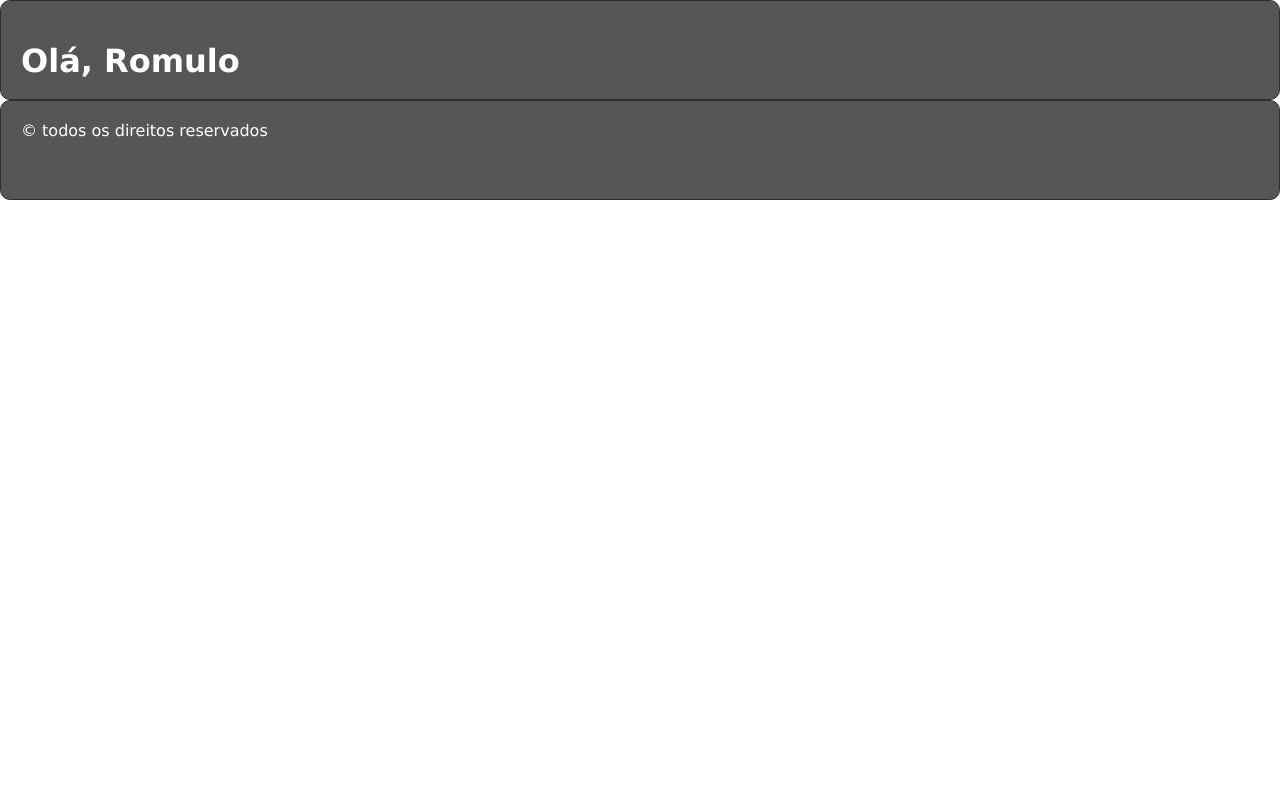
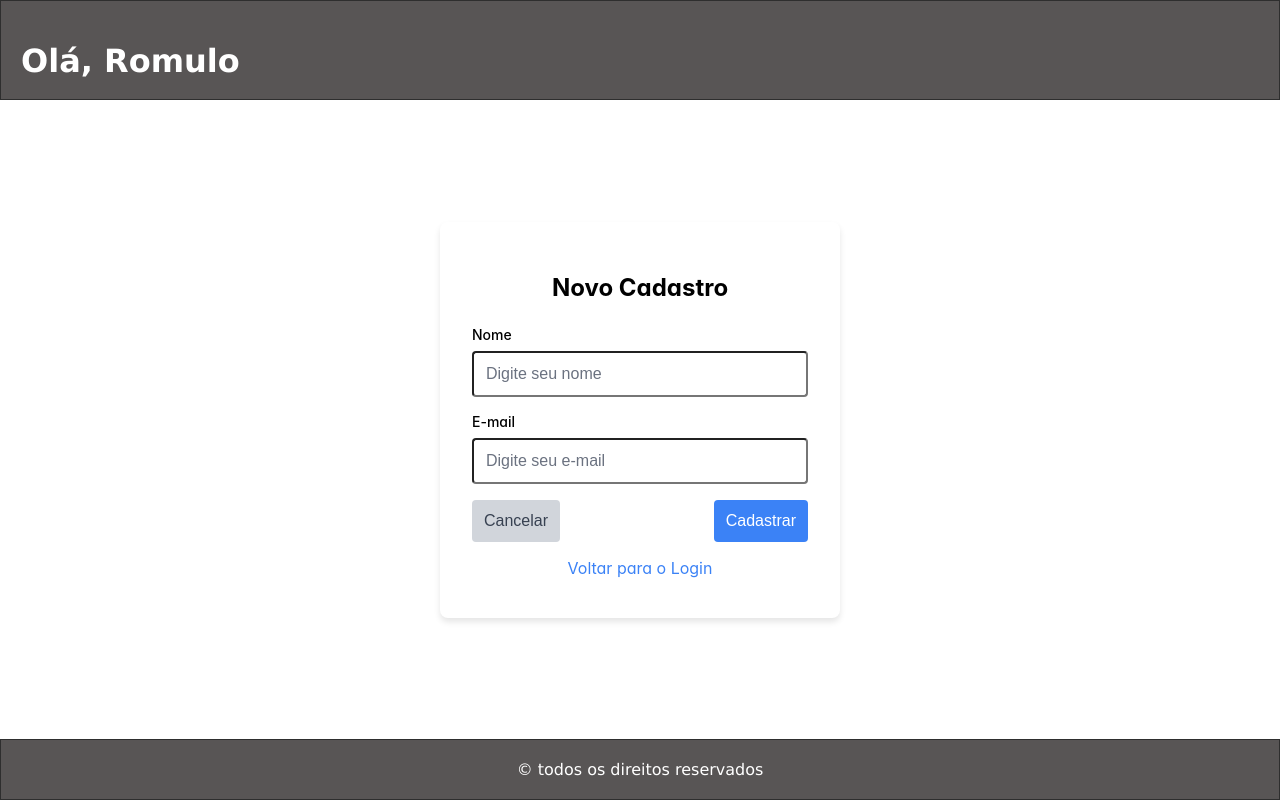
Before and after one commit to RomuloJB/Leilao-Front-React, a React (Create React App) app: page /novoCadastro in a window 1280 px wide. Built offline with nearby package versions, Linux system fonts and the light colour scheme; no server answers.

Commit message:
add | desenvolvimento da pagina de cadastro de usuario

```diff
--- a/src/App.js
+++ b/src/App.js
@@ -3,10 +3,12 @@ import Footer from './components/footer/Footer';
 import Header from './components/header/Header';
 import Calculadora from './pages/calculadora/Calculadora';
 import Home from './pages/home/Home';
+import NovoCadastro from './pages/novoCadastro/novoCadastro';
+import RecuperarSenha from './pages/recuperarSenha/recuperarSenha';
 
 import { BrowserRouter, Route, Routes } from 'react-router-dom';
 import Cadastro from './pages/tarefa/Cadastro';
-import Login from './pages/login/Login';
+/* import Login from './pages/login/Login'; */
 
 function App() {
   return (
@@ -14,7 +16,11 @@ function App() {
       <Header nome="Romulo" />
       <BrowserRouter>
         <Routes>
-          <Route path='/' Component={() => <Login />} />
+          {/* <Route path='/' Component={() => <Login />} /> */}
+          {/* <Route path='/home' Component={Home} /> */}
+          <Route path='/' Component={() => <Home />} />
+          <Route path='/novoCadastro' Component={() => <NovoCadastro />} />
+          <Route path='/recuperarSenha' Component={() => <RecuperarSenha />} />
           <Route path='/calculadora' Component={Calculadora} />
           <Route path='/cadastro' Component={Cadastro} />
         </Routes>
--- a/src/components/footer/Footer.css
+++ b/src/components/footer/Footer.css
@@ -1,9 +1,13 @@
 .footer {
+    display: flex;
     font-family: 'Lucida Sans', 'Lucida Sans Regular', 'Lucida Grande', 'Lucida Sans Unicode', Geneva, Verdana, sans-serif;
     background-color: #585555;
-    height: 100px;
     border: 1px solid #2e2e2e;
-    border-radius: 10px;
     padding: 20px;
     color: #fff;
+
+    position: fixed;
+    bottom: 0;
+    width: 100%;
+    justify-content: center;
 }
--- a/src/components/header/Header.css
+++ b/src/components/header/Header.css
@@ -3,7 +3,6 @@
     background-color: #585555;
     height: 100px;
     border: 1px solid #2e2e2e;
-    border-radius: 10px;
     padding: 20px;
     color: #fff;
 }
--- a/src/pages/login/Login.jsx
+++ b/src/pages/login/Login.jsx
@@ -1,54 +1,86 @@
-import React, { useState } from 'react';
+import React, { useState, useEffect } from 'react';
 import { Link } from 'react-router-dom';
 import './Login.css';
 
 function Login() {
   const [email, setEmail] = useState('');
   const [password, setPassword] = useState('');
+  const [translations, setTranslations] = useState({});
+
+  // Load translations based on idiomaAtual
+  useEffect(() => {
+    const loadTranslations = async () => {
+      try {
+        const response = await fetch(`json/${window.idiomaAtual}.json`);
+        if (!response.ok) throw new Error('Failed to load translations');
+        const data = await response.json();
+        setTranslations(data);
+      } catch (error) {
+        console.error('Error loading translations:', error);
+      }
+    };
+    loadTranslations();
+
+    // Listen for language changes
+    const handleLanguageChange = () => {
+      loadTranslations();
+    };
+    window.addEventListener('languageChange', handleLanguageChange);
+    return () => window.removeEventListener('languageChange', handleLanguageChange);
+  }, []);
 
   const handleSubmit = (e) => {
     e.preventDefault();
-    // Aqui será implementada a lógica de autenticação com o backend
     console.log('Login submitted', { email, password });
   };
 
   return (
     <div className="login-container">
       <div className="login-box">
-        <h2 className="login-title">Login</h2>
+        <h2 className="login-title" data-i18n="login_title">
+          {translations.login_title || 'Login'}
+        </h2>
         <form onSubmit={handleSubmit}>
           <div className="input-group">
-            <label htmlFor="email">E-mail</label>
+            <label htmlFor="email" data-i18n="email_label">
+              {translations.email_label || 'Email'}
+            </label>
             <input
               type="email"
               id="email"
               value={email}
               onChange={(e) => setEmail(e.target.value)}
-              placeholder="Digite seu e-mail"
+              placeholder={translations.email_placeholder || 'Enter your email'}
               required
             />
           </div>
           <div className="input-group">
-            <label htmlFor="password">Senha</label>
+            <label htmlFor="password" data-i18n="password_label">
+              {translations.password_label || 'Password'}
+            </label>
             <input
               type="password"
               id="password"
               value={password}
               onChange={(e) => setPassword(e.target.value)}
-              placeholder="Digite sua senha"
+              placeholder={translations.password_placeholder || 'Enter your password'}
               required
             />
           </div>
-          <button type="submit" className="login-button">
-            Acessar
+          <button
+            type="submit"
+            className="login-button"
+            data-i18n="login_button"
+          >
+            {translations.login_button || 'Login'}
           </button>
         </form>
         <div className="login-options">
-          <Link to="/register" className="link">
-            Cadastrar-se
+          <Link to="/register" className="link" data-i18n="register_link">
+            {translations.register_link || 'Register'}
           </Link>
-          <Link to="/recover-password" className="link">
-            Recuperar Senha
+          <Link to="/recover-password" className="link" data-i18n="recover_password_link">
+            {translations.recover_password_link || 'Recover Password'}
           </Link>
         </div>
       </div>
--- /dev/null
+++ b/src/pages/novoCadastro/novoCadastro.css
@@ -0,0 +1,95 @@
+.login-container {
+  display: flex;
+  justify-content: center;
+  align-items: center;
+  min-height: 80vh;
+}
+
+.login-box {
+  padding: 2rem;
+  border-radius: 8px;
+  box-shadow: 0 4px 6px rgba(0, 0, 0, 0.1);
+  width: 100%;
+  max-width: 400px;
+}
+
+.login-title {
+  font-size: 1.5rem;
+  font-weight: bold;
+  text-align: center;
+  margin-bottom: 1.5rem;
+}
+
+.input-group {
+  margin-bottom: 1rem;
+}
+
+.input-group label {
+  display: block;
+  font-size: 0.875rem;
+  font-weight: 500;
+  margin-bottom: 0.5rem;
+}
+
+.input-group input {
+  width: 100%;
+  padding: 0.75rem;
+  border-radius: 4px;
+  font-size: 1rem;
+}
+
+.input-group input:focus {
+  outline: none;
+  border-color: #3b82f6;
+  box-shadow: 0 0 0 3px rgba(59, 130, 246, 0.1);
+}
+
+.form-buttons {
+  display: flex;
+  justify-content: space-between;
+  margin-top: 1rem;
+}
+
+.login-button {
+  padding: 0.75rem;
+  border-radius: 4px;
+  border: none;
+  cursor: pointer;
+  font-size: 1rem;
+  font-weight: 500;
+  transition: background-color 0.2s;
+}
+
+.login-button:not(.cancel-button) {
+  background-color: #3b82f6;
+  color: white;
+}
+
+.login-button:not(.cancel-button):hover {
+  background-color: #2563eb;
+}
+
+.cancel-button {
+  background-color: #d1d5db;
+  color: #374151;
+}
+
+.cancel-button:hover {
+  background-color: #9ca3af;
+}
+
+.login-options {
+  margin-top: 1rem;
+  text-align: center;
+}
+
+.link {
+  display: block;
+  color: #3b82f6;
+  text-decoration: none;
+  margin: 0.5rem 0;
+}
+
+.link:hover {
+  text-decoration: underline;
+}
--- /dev/null
+++ b/src/pages/novoCadastro/novoCadastro.jsx
@@ -0,0 +1,119 @@
+import React, { useState, useEffect } from 'react';
+import { Link } from 'react-router-dom';
+import './novoCadastro.css';
+
+function NovoCadastro() {
+  const [nome, setNome] = useState('');
+  const [email, setEmail] = useState('');
+  const [translations, setTranslations] = useState({});
+
+  // Carregar traduções com base no idiomaAtual
+  useEffect(() => {
+    const loadTranslations = async () => {
+      try {
+        const response = await fetch(`json/${window.idiomaAtual}.json`);
+        if (!response.ok) throw new Error('Falha ao carregar traduções');
+        const data = await response.json();
+        setTranslations(data);
+      } catch (error) {
+        console.error('Erro ao carregar traduções:', error);
+      }
+    };
+    loadTranslations();
+
+    // Ouvir mudanças de idioma
+    const handleLanguageChange = () => {
+      loadTranslations();
+    };
+    window.addEventListener('languageChange', handleLanguageChange);
+    return () => window.removeEventListener('languageChange', handleLanguageChange);
+  }, []);
+
+  // Lidar com envio do formulário
+  const handleSubmit = (e) => {
+    e.preventDefault();
+    if (!nome || !email) {
+      alert(translations.error_empty_fields || 'Por favor, preencha todos os campos');
+      return;
+    }
+    // Simular adição aos inscritos
+    const divInscritos = document.getElementById('inscritos');
+    if (divInscritos) {
+      const novoParagrafo = document.createElement('p');
+      novoParagrafo.textContent = `Nome: ${nome}`;
+      divInscritos.appendChild(novoParagrafo);
+    }
+    // Resetar formulário
+    setNome('');
+    setEmail('');
+    alert(translations.success_message || 'Cadastro realizado com sucesso!');
+  };
+
+  // Lidar com cancelamento
+  const handleCancel = () => {
+    setNome('');
+    setEmail('');
+  };
+
+  return (
+    <div className="login-container">
+      <div className="login-box">
+        <h2 className="login-title" data-i18n="new_registration_title">
+          {translations.new_registration_title || 'Novo Cadastro'}
+        </h2>
+        <form onSubmit={handleSubmit}>
+          <div className="input-group">
+            <label htmlFor="nome" data-i18n="name_label">
+              {translations.name_label || 'Nome'}
+            </label>
+            <input
+              type="text"
+              id="nome"
+              value={nome}
+              onChange={(e) => setNome(e.target.value)}
+              placeholder={translations.name_placeholder || 'Digite seu nome'}
+              required
+            />
+          </div>
+          <div className="input-group">
+            <label htmlFor="email" data-i18n="email_label">
+              {translations.email_label || 'E-mail'}
+            </label>
+            <input
+              type="email"
+              id="email"
+              value={email}
+              onChange={(e) => setEmail(e.target.value)}
+              placeholder={translations.email_placeholder || 'Digite seu e-mail'}
+              required
+            />
+          </div>
+          <div className="form-buttons">
+            <button
+              type="button"
+              onClick={handleCancel}
+              className="login-button cancel-button"
+              data-i18n="cancel_button"
+            >
+              {translations.cancel_button || 'Cancelar'}
+            </button>
+            <button
+              type="submit"
+              className="login-button"
+              data-i18n="register_button"
+            >
+              {translations.register_button || 'Cadastrar'}
+            </button>
+          </div>
+        </form>
+        <div className="login-options">
+          <Link to="/" className="link" data-i18n="back_to_login">
+            {translations.back_to_login || 'Voltar para o Login'}
+          </Link>
+        </div>
+      </div>
+    </div>
+  );
+}
+
+export default NovoCadastro;
```
